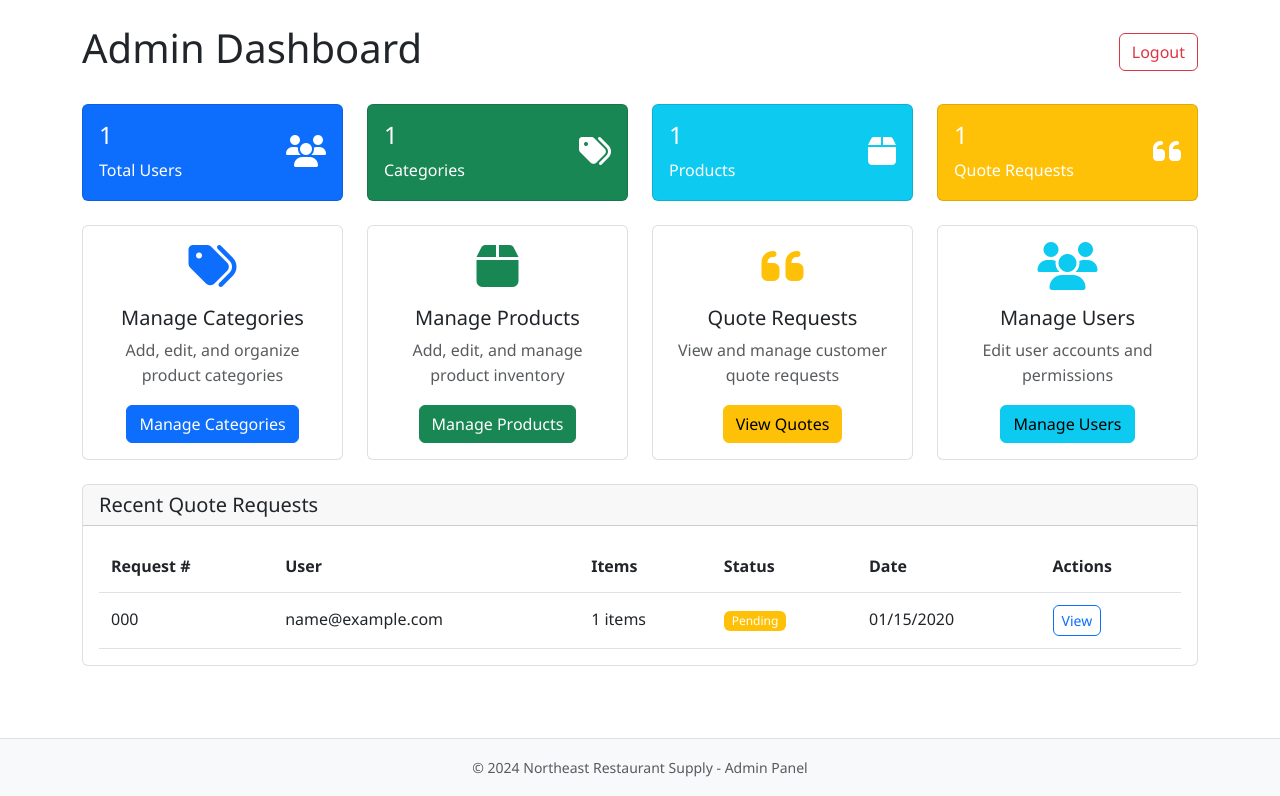
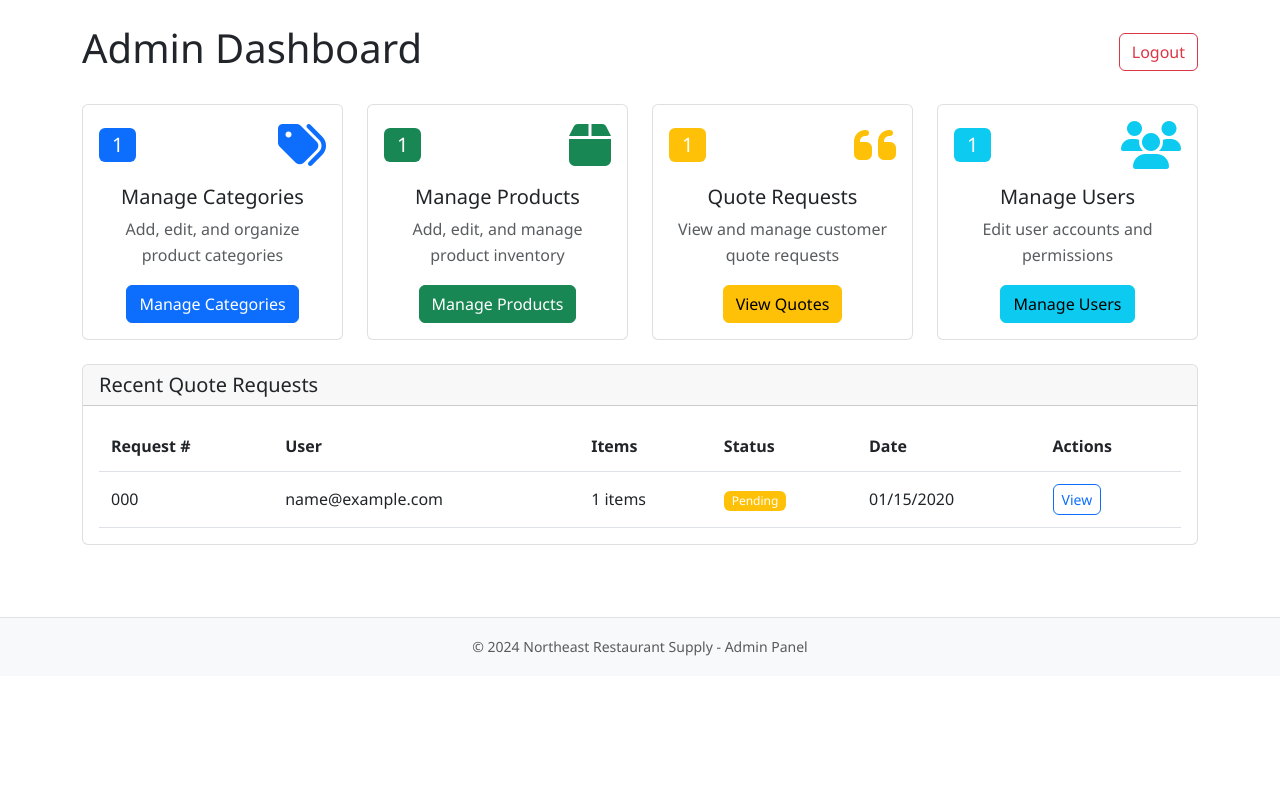
Before and after one commit to rpittman3/NortheastSupply, a Flask app: page /admin in a window 1280 px wide. Shown: the part 64-860 px from the top of the page. After the commit the page ends 720 px from the top, so only its background shows below. Run offline with Flask 3, Linux system fonts and the light colour scheme; a user stored in the database is signed in; tables that the repository leaves empty hold one stand-in row (values such as "Sample post"); parts of the project's set-up code (start-up, migrations or seed data) failed here and were passed over; some libraries are stand-ins or nearby versions.

Commit message:
Assistant checkpoint: Combine admin dashboard stats and navigation cards
Assistant generated file changes:
- templates/admin/dashboard.html: Combine statistics and navigation into unified cards

---

User prompt:

On the admin dashboard, there are 4 informational cards followed by 4 boxes to get to the different areas of the site. I want to combine the two, keeping the basic look of the lower boxes and adding in the numbers that show in the upper boxes.

Replit-Commit-Author: Assistant
Replit-Commit-Session-Id: b1879e7e-a262-42d0-aba6-bb1a9fcfa514

```diff
--- a/templates/admin/dashboard.html
+++ b/templates/admin/dashboard.html
@@ -9,76 +9,15 @@
         <a href="{{ url_for('admin_logout') }}" class="btn btn-outline-danger">Logout</a>
     </div>
 
-    <!-- Statistics Cards -->
-    <div class="row mb-4">
-        <div class="col-md-3">
-            <div class="card bg-primary text-white">
-                <div class="card-body">
-                    <div class="d-flex justify-content-between">
-                        <div>
-                            <h4>{{ total_users }}</h4>
-                            <p class="mb-0">Total Users</p>
-                        </div>
-                        <div class="align-self-center">
-                            <i class="fas fa-users fa-2x"></i>
-                        </div>
-                    </div>
-                </div>
-            </div>
-        </div>
-        <div class="col-md-3">
-            <div class="card bg-success text-white">
-                <div class="card-body">
-                    <div class="d-flex justify-content-between">
-                        <div>
-                            <h4>{{ total_categories }}</h4>
-                            <p class="mb-0">Categories</p>
-                        </div>
-                        <div class="align-self-center">
-                            <i class="fas fa-tags fa-2x"></i>
-                        </div>
-                    </div>
-                </div>
-            </div>
-        </div>
-        <div class="col-md-3">
-            <div class="card bg-info text-white">
-                <div class="card-body">
-                    <div class="d-flex justify-content-between">
-                        <div>
-                            <h4>{{ total_products }}</h4>
-                            <p class="mb-0">Products</p>
-                        </div>
-                        <div class="align-self-center">
-                            <i class="fas fa-box fa-2x"></i>
-                        </div>
-                    </div>
-                </div>
-            </div>
-        </div>
-        <div class="col-md-3">
-            <div class="card bg-warning text-white">
-                <div class="card-body">
-                    <div class="d-flex justify-content-between">
-                        <div>
-                            <h4>{{ total_quotes }}</h4>
-                            <p class="mb-0">Quote Requests</p>
-                        </div>
-                        <div class="align-self-center">
-                            <i class="fas fa-quote-left fa-2x"></i>
-                        </div>
-                    </div>
-                </div>
-            </div>
-        </div>
-    </div>
-
-    <!-- Navigation Links -->
+    <!-- Combined Statistics and Navigation Cards -->
     <div class="row mb-4">
         <div class="col-md-3">
             <div class="card">
                 <div class="card-body text-center">
-                    <i class="fas fa-tags fa-3x text-primary mb-3"></i>
+                    <div class="d-flex justify-content-between align-items-center mb-3">
+                        <span class="badge bg-primary fs-5">{{ total_categories }}</span>
+                        <i class="fas fa-tags fa-3x text-primary"></i>
+                    </div>
                     <h5>Manage Categories</h5>
                     <p class="text-muted">Add, edit, and organize product categories</p>
                     <a href="{{ url_for('admin_categories') }}" class="btn btn-primary">Manage Categories</a>
@@ -88,7 +27,10 @@
         <div class="col-md-3">
             <div class="card">
                 <div class="card-body text-center">
-                    <i class="fas fa-box fa-3x text-success mb-3"></i>
+                    <div class="d-flex justify-content-between align-items-center mb-3">
+                        <span class="badge bg-success fs-5">{{ total_products }}</span>
+                        <i class="fas fa-box fa-3x text-success"></i>
+                    </div>
                     <h5>Manage Products</h5>
                     <p class="text-muted">Add, edit, and manage product inventory</p>
                     <a href="{{ url_for('admin_products') }}" class="btn btn-success">Manage Products</a>
@@ -98,7 +40,10 @@
         <div class="col-md-3">
             <div class="card">
                 <div class="card-body text-center">
-                    <i class="fas fa-quote-left fa-3x text-warning mb-3"></i>
+                    <div class="d-flex justify-content-between align-items-center mb-3">
+                        <span class="badge bg-warning fs-5">{{ total_quotes }}</span>
+                        <i class="fas fa-quote-left fa-3x text-warning"></i>
+                    </div>
                     <h5>Quote Requests</h5>
                     <p class="text-muted">View and manage customer quote requests</p>
                     <a href="{{ url_for('admin_quotes') }}" class="btn btn-warning">View Quotes</a>
@@ -108,7 +53,10 @@
         <div class="col-md-3">
             <div class="card">
                 <div class="card-body text-center">
-                    <i class="fas fa-users fa-3x text-info mb-3"></i>
+                    <div class="d-flex justify-content-between align-items-center mb-3">
+                        <span class="badge bg-info fs-5">{{ total_users }}</span>
+                        <i class="fas fa-users fa-3x text-info"></i>
+                    </div>
                     <h5>Manage Users</h5>
                     <p class="text-muted">Edit user accounts and permissions</p>
                     <a href="{{ url_for('admin_users') }}" class="btn btn-info">Manage Users</a>
```
